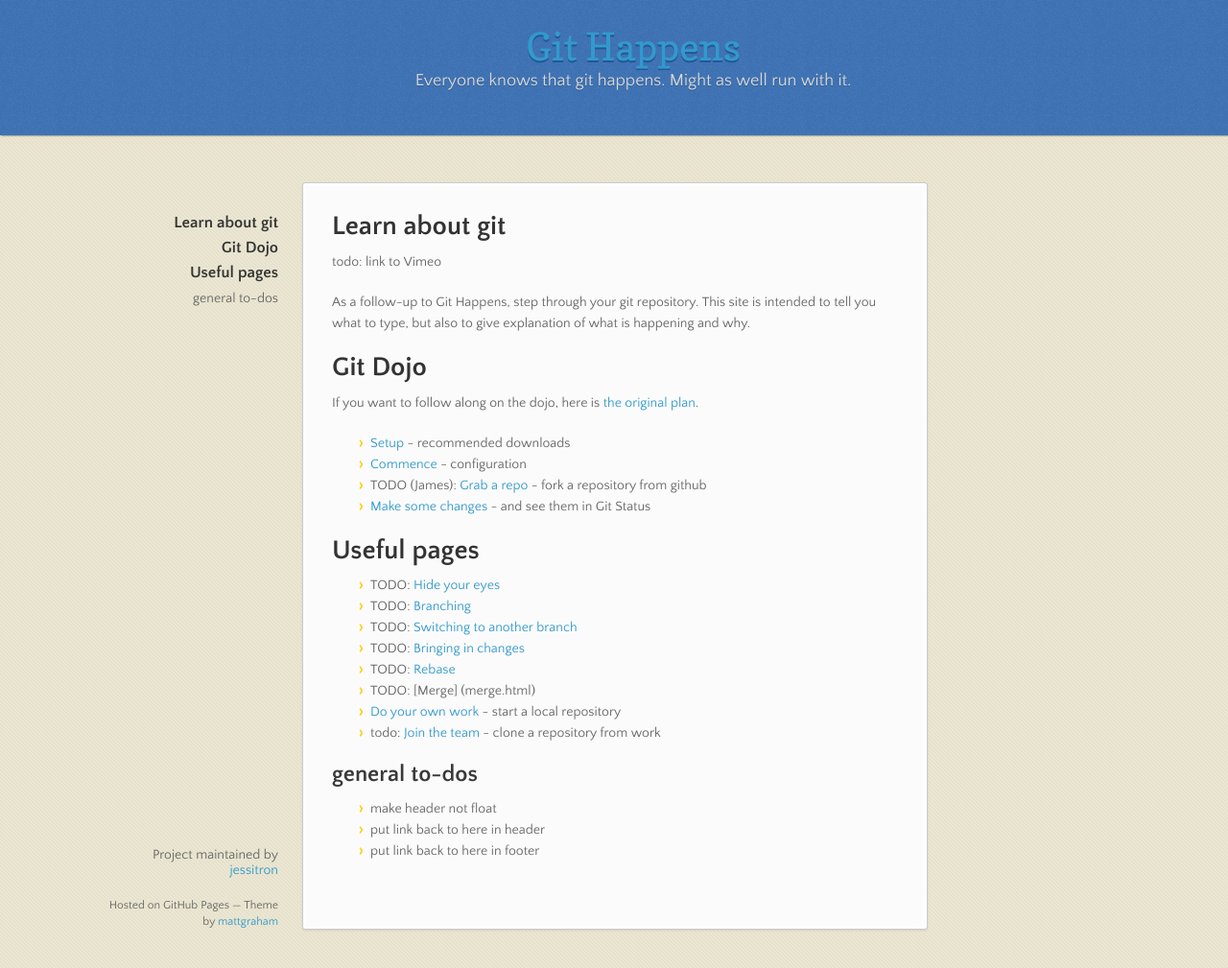
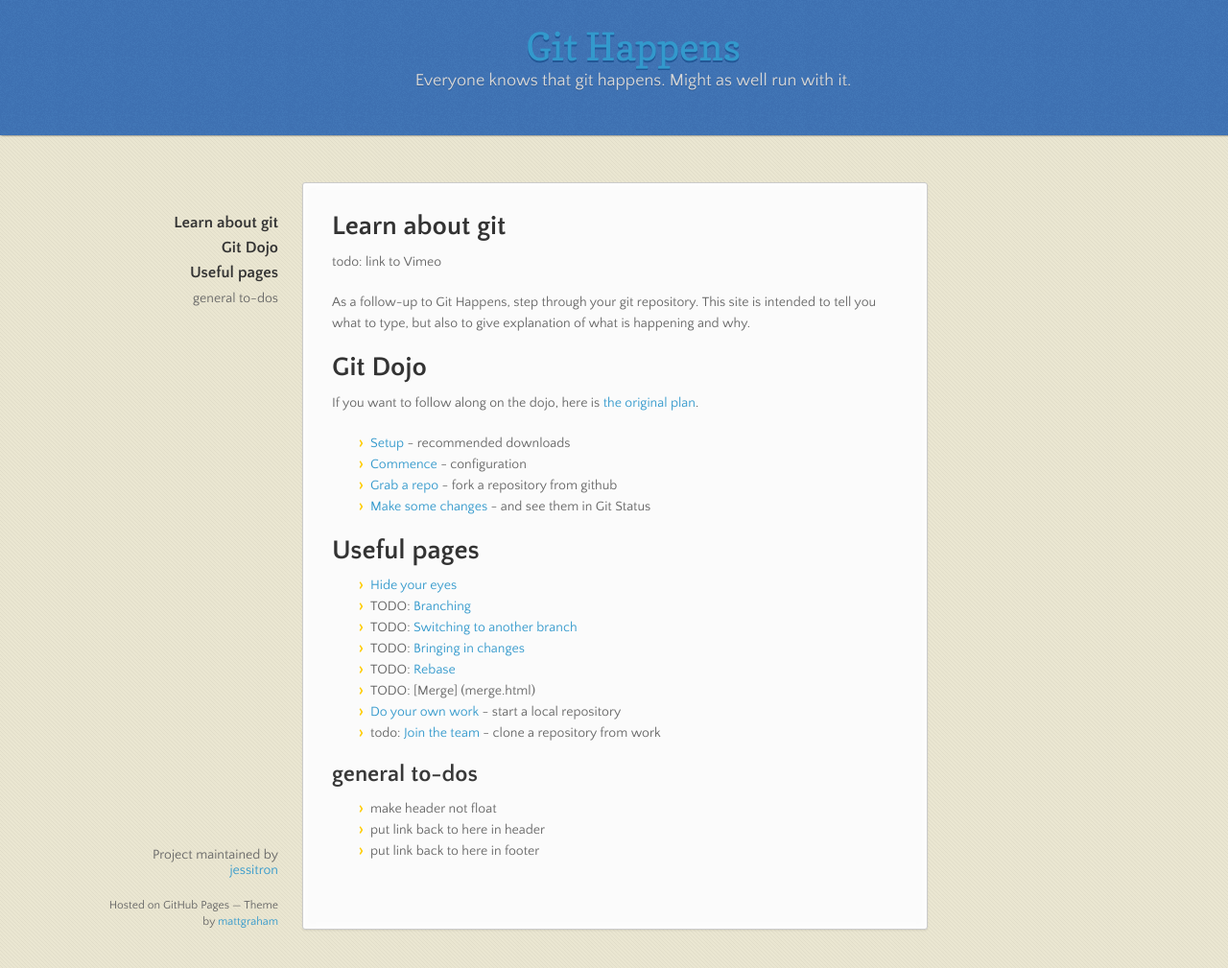
Before and after one commit to jessitron/git-happens, a Jekyll site: the page built from index.md, in a window 1280 px wide and 1009 px high. Shown: the whole window at 96% size. Built offline with Jekyll 4.4.1, drawn with Linux system fonts in a browser that asks for light colours; nearby versions of some CDN libraries.

Commit message:
Remove TODOs that are TODONE

```diff
--- a/index.md
+++ b/index.md
@@ -15,12 +15,12 @@
 
 * [Setup](setup.html) - recommended downloads
 * [Commence](commence.html) - configuration
-* TODO (James): [Grab a repo](fork.html) - fork a repository from github
+* [Grab a repo](fork.html) - fork a repository from github
 * [Make some changes](status.html) - and see them in Git Status
 
 # Useful pages
 
-* TODO: [Hide your eyes](ignore.html)
+* [Hide your eyes](ignore.html)
 * TODO: [Branching](branch.html)
 * TODO: [Switching to another branch](switchBranch.html)
 * TODO: [Bringing in changes](decide.html)
```
